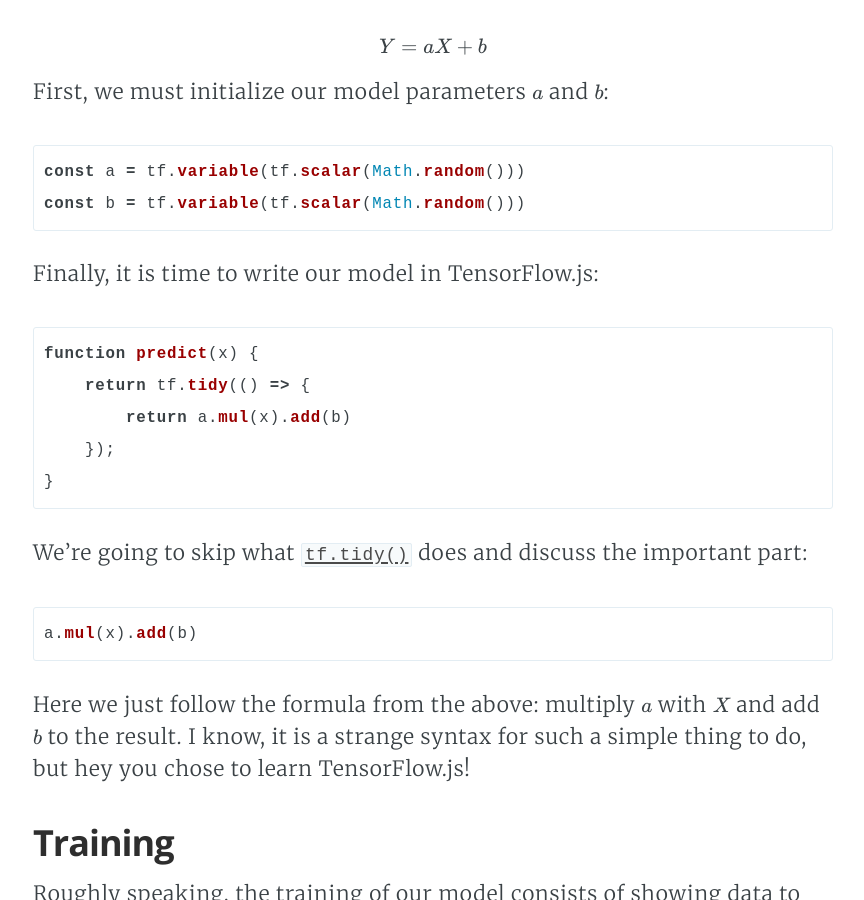
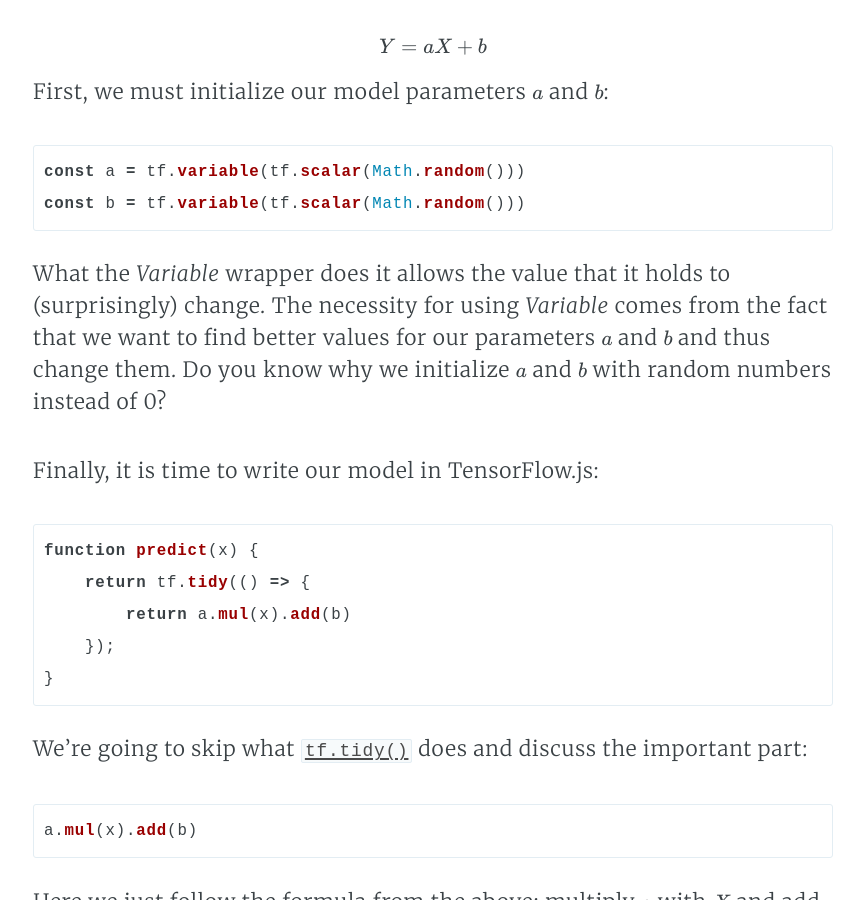
Before and after one commit to andybala/curiousily.github.com, a Jekyll site: the page built from _posts/2018-06-19-ml-in-browser-for-hackers-part-1.markdown, in a window 1280 px wide and 900 px high, scrolled down 8759 px. Shown: the whole window, without its empty margins (207-1071 px from the left). Built offline with Jekyll 4.4.1, drawn with Linux system fonts in a browser that asks for light colours; formulas are drawn with MathJax 3; comment, search, counter and statistics services are not loaded.

Commit message:
Update post

````diff
--- a/_posts/2018-06-19-ml-in-browser-for-hackers-part-1.markdown
+++ b/_posts/2018-06-19-ml-in-browser-for-hackers-part-1.markdown
@@ -218,6 +218,8 @@ const a = tf.variable(tf.scalar(Math.random()))
 const b = tf.variable(tf.scalar(Math.random()))
 ```
 
+What the *Variable* wrapper does it allows the value that it holds to (surprisingly) change. The necessity for using *Variable* comes from the fact that we want to find better values for our parameters $a$ and $b$ and thus change them. Do you know why we initialize $a$ and $b$ with random numbers instead of 0?
+
 Finally, it is time to write our model in TensorFlow.js:
 
 ```js
````
